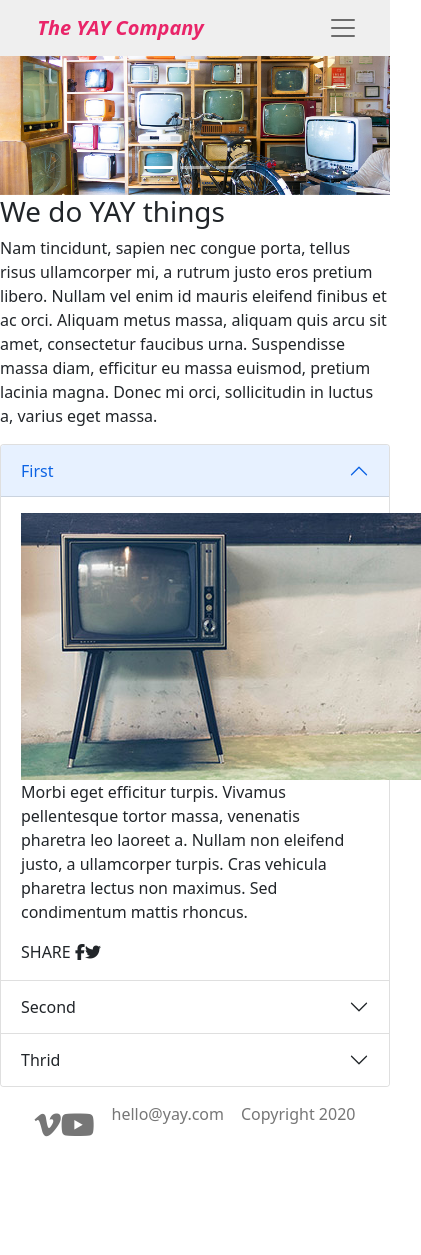
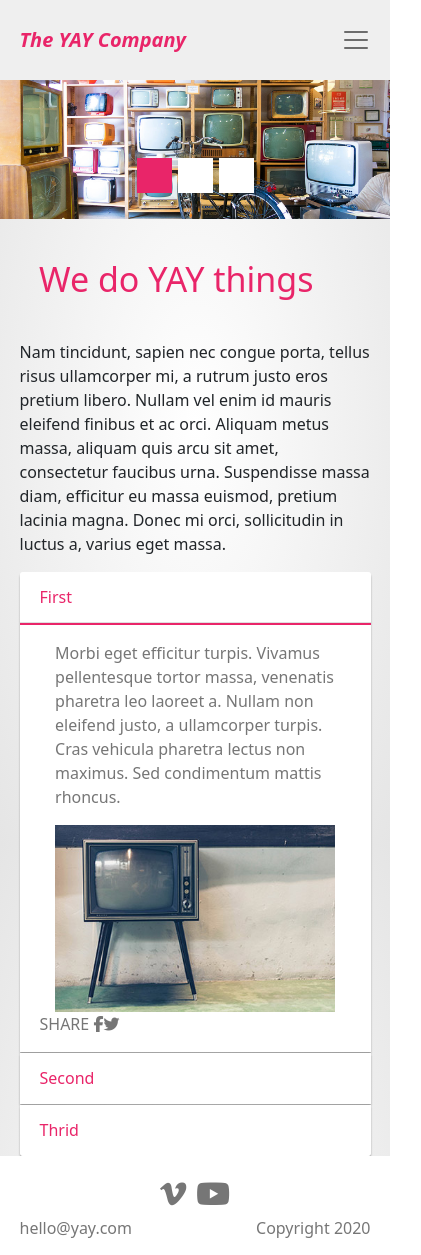
Before and after one commit to Noroff-FEU-Assignments/css-frameworks-ca-TomAnKing, a plain HTML site: page index.html in a window 390 px wide. Shown: the whole page, 421 px wide, since content can reach past the window. Before the commit the page ends 1162 px from the top, so only its background shows below. Drawn offline with nearby package versions, Linux system fonts and the light colour scheme.

Commit message:
styled home page

```diff
--- a/index.html
+++ b/index.html
@@ -113,6 +113,7 @@
         euismod, pretium lacinia magna. Donec mi orci, sollicitudin in luctus a,
         varius eget massa.
       </p>
+      <div class="test">
         <div class="accordion d-md-none" id="accordionExample">
           <div class="accordion-item">
             <h2 class="accordion-header" id="headingOne">
@@ -134,13 +135,13 @@
               data-bs-parent="#accordionExample"
             >
               <div class="accordion-body">
+                <p>
+                  Morbi eget efficitur turpis. Vivamus pellentesque tortor
+                  massa, venenatis pharetra leo laoreet a. Nullam non eleifend
+                  justo, a ullamcorper turpis. Cras vehicula pharetra lectus non
+                  maximus. Sed condimentum mattis rhoncus.
+                </p>
                 <img src="Tab images/tab-1.jpg" alt="" />
-              <p>
-                Morbi eget efficitur turpis. Vivamus pellentesque tortor massa,
-                venenatis pharetra leo laoreet a. Nullam non eleifend justo, a
-                ullamcorper turpis. Cras vehicula pharetra lectus non maximus.
-                Sed condimentum mattis rhoncus.
-              </p>
                 <div class="share-sm">
                   SHARE <i class="fab fa-facebook-f"></i
                   ><i class="fab fa-twitter"></i>
@@ -168,13 +169,13 @@
               data-bs-parent="#accordionExample"
             >
               <div class="accordion-body">
+                <p>
+                  Morbi eget efficitur turpis. Vivamus pellentesque tortor
+                  massa, venenatis pharetra leo laoreet a. Nullam non eleifend
+                  justo, a ullamcorper turpis. Cras vehicula pharetra lectus non
+                  maximus. Sed condimentum mattis rhoncus.
+                </p>
                 <img src="Tab images/tab-2.jpg" alt="" />
-              <p>
-                Morbi eget efficitur turpis. Vivamus pellentesque tortor massa,
-                venenatis pharetra leo laoreet a. Nullam non eleifend justo, a
-                ullamcorper turpis. Cras vehicula pharetra lectus non maximus.
-                Sed condimentum mattis rhoncus.
-              </p>
                 <div class="share-sm">
                   SHARE <i class="fab fa-facebook-f"></i
                   ><i class="fab fa-twitter"></i>
@@ -202,13 +203,13 @@
               data-bs-parent="#accordionExample"
             >
               <div class="accordion-body">
+                <p>
+                  Morbi eget efficitur turpis. Vivamus pellentesque tortor
+                  massa, venenatis pharetra leo laoreet a. Nullam non eleifend
+                  justo, a ullamcorper turpis. Cras vehicula pharetra lectus non
+                  maximus. Sed condimentum mattis rhoncus.
+                </p>
                 <img src="Tab images/tab-3.jpg" alt="" />
-              <p>
-                Morbi eget efficitur turpis. Vivamus pellentesque tortor massa,
-                venenatis pharetra leo laoreet a. Nullam non eleifend justo, a
-                ullamcorper turpis. Cras vehicula pharetra lectus non maximus.
-                Sed condimentum mattis rhoncus.
-              </p>
                 <div class="share-sm">
                   SHARE <i class="fab fa-facebook-f"></i
                   ><i class="fab fa-twitter"></i>
@@ -217,9 +218,10 @@
             </div>
           </div>
         </div>
+      </div>
       <div class="nav nav-tabs d-none d-md-block" id="nav-tab" role="tablist">
         <button
-          class="nav-link active"
+          class="nav-link active tab-buttons"
           id="nav-home-tab"
           data-bs-toggle="tab"
           data-bs-target="#nav-home"
@@ -231,7 +233,7 @@
           First
         </button>
         <button
-          class="nav-link"
+          class="nav-link tab-buttons"
           id="nav-profile-tab"
           data-bs-toggle="tab"
           data-bs-target="#nav-profile"
@@ -243,7 +245,7 @@
           Second
         </button>
         <button
-          class="nav-link"
+          class="nav-link tab-buttons"
           id="nav-contact-tab"
           data-bs-toggle="tab"
           data-bs-target="#nav-contact"
@@ -314,10 +316,11 @@
     </div>
     <footer>
       <div class="footer-icons">
-        <i class="fab fa-vimeo-v"></i><i class="fab fa-youtube"></i>
+        <i class="fab fa-vimeo-v" id="vimeo"></i
+        ><i class="fab fa-youtube" id="youtube"></i>
       </div>
-      <div>hello@yay.com</div>
-      <div>Copyright 2020</div>
+      <div id="mail">hello@yay.com</div>
+      <div id="copyright">Copyright 2020</div>
     </footer>
     <script
       src="https://cdn.jsdelivr.net/npm/bootstrap@5.1.1/dist/js/bootstrap.bundle.min.js"
--- /dev/null
+++ b/sass/partials/_home.scss
@@ -0,0 +1,98 @@
+.carousel-indicators [data-bs-target] {
+  height: 35px;
+  width: 35px;
+  background-color: white;
+  opacity: 1;
+  border-radius: 10px;
+}
+.carousel-indicators .active {
+  background-color: getColour(primary-colour) !important;
+}
+
+h1 {
+  margin-left: 10%;
+  color: getColour(primary-colour);
+  margin-top: 40px;
+  margin-bottom: 40px;
+  font-size: 34px;
+}
+
+p {
+  width: $content-width;
+  margin-left: $content-margin;
+  font-size: 16px;
+}
+
+.accordion {
+  width: $content-width;
+  margin-left: $content-margin;
+}
+
+.accordion-item {
+  background-color: white;
+  border: none;
+  box-shadow: rgba(0, 0, 0, 0.35) 0px 2px 2px;
+  margin-top: 1px;
+}
+
+.accordion-button:after {
+  display: none;
+}
+
+.accordion-button .active {
+  border: none;
+}
+
+.accordion-button {
+  color: getColour(primary-colour) !important;
+  background-color: white !important;
+}
+
+.accordion-body {
+  border-top: 2px solid getColour(primary-colour) !important;
+  color: getColour(secondary-colour) !important;
+  background-color: white !important;
+}
+
+.accordion img {
+  width: 90%;
+  margin-left: 5%;
+}
+
+.accordion p {
+  width: 90%;
+  margin-left: 5%;
+}
+
+.tab-content {
+  width: $content-width;
+  margin-left: $content-margin;
+}
+
+.nav-tabs {
+  width: $content-width;
+  margin-left: $content-margin;
+  border-bottom: none;
+  margin-top: 5%;
+}
+
+.tab-buttons {
+  display: inline;
+  color: getColour(primary-colour) !important;
+  width: 100px;
+  background-color: white;
+}
+
+.tab-buttons.active {
+  color: getColour(secondary-colour) !important;
+  border-radius: 7px 7px 0px 0px;
+  box-shadow: rgba(0, 0, 0, 0.35) 0px 2px 2px;
+  background-color: white;
+}
+
+.tab-content {
+  box-shadow: rgba(0, 0, 0, 0.35) 0px 2px 2px;
+  border-radius: 0px 10px 10px 10px;
+  border: none;
+  background-color: white;
+}
--- a/sass/partials/_layout.scss
+++ b/sass/partials/_layout.scss
@@ -4,6 +4,7 @@ body {
   height: 100%;
   display: flex;
   flex-direction: column;
+  background-image: radial-gradient(#ffffff, #e5e5e5);
 }
 
 .wrapper {
@@ -18,11 +19,32 @@ footer {
   background-color: getColour(header-colour);
   flex-shrink: 0;
   padding: 15px;
-  margin-left: 5%;
-  margin-right: 5%;
+  padding-left: $content-margin;
+  padding-right: $content-margin;
   background-color: white;
 
   @media (max-width: $tablet-width) {
+    display: block;
+  }
+}
+
+#vimeo {
+  margin-right: 5px;
+}
+
+#youtube {
+  margin-left: 5px;
+}
+
+#mail {
+  @media (max-width: $tablet-width) {
+    float: left;
+  }
+}
+
+#copyright {
+  @media (max-width: $tablet-width) {
+    float: right;
   }
 }
 
@@ -30,5 +52,7 @@ footer {
   font-size: 30px;
 
   @media (max-width: $tablet-width) {
+    width: 100%;
+    text-align: center;
   }
 }
--- a/sass/partials/_nav.scss
+++ b/sass/partials/_nav.scss
@@ -1,6 +1,16 @@
 .bg-light {
   background-color: getColour(header-colour) !important;
   padding: 2%;
+}
+
+.navbar {
+  margin: 0;
+  padding: 20px 0 20px 0;
+}
+
+.container-fluid {
+  margin: 0;
+  padding: 0;
 }
 
 .navbar-brand {
@@ -8,7 +18,11 @@
   font-size: 20px;
   font-weight: bold;
   font-style: italic;
-  margin-left: 5%;
+  margin-left: $content-margin;
+}
+
+.d-flex {
+  padding-right: $content-margin;
 }
 
 a.nav-link {
@@ -17,16 +31,13 @@ a.nav-link {
 
   @media (max-width: $tablet-width) {
     margin-top: 5%;
+    padding-left: $content-margin !important;
   }
 }
 
 a.nav-link.active {
   color: getColour(title-colour) !important;
   background-color: white;
-}
-
-.navbar-nav {
-  margin-right: 11%;
 }
 
 .me-2 {
@@ -45,7 +56,7 @@ a.nav-link.active {
   }
 }
 
-.btn {
+.btn-outline-success {
   background-color: getColour(primary-colour) !important;
   color: white;
   border: 0;
@@ -56,10 +67,12 @@ a.nav-link.active {
 .navbar-toggler {
   color: getColour(secondary-colour) !important;
   border: none;
+  margin-right: $content-margin !important;
+  padding: 0;
 }
 
 @media only screen and (max-width: 991px) {
   .navbar-nav {
-    margin-left: 5% !important;
+    margin: 0% !important;
   }
 }
--- a/sass/partials/_variables.scss
+++ b/sass/partials/_variables.scss
@@ -1,11 +1,12 @@
 $tablet-width: 976px;
+$content-margin: 5%;
+$content-width: 90%;
 
 $colours: (
   primary-colour: #e92569,
   secondary-colour: #767676,
   header-colour: #efefef,
   title-colour: #0a0a0a,
-  background-colour: #ffffff - #e5e5e5,
 );
 
 @function getColour($colour) {
--- a/sass/style.scss
+++ b/sass/style.scss
@@ -1,3 +1,6 @@
 @import "partials/variables";
 @import "partials/layout";
 @import "partials/nav";
+@import "partials/home";
+@import "partials/news";
+@import "partials/contact";
```
Also changed, not shown: contact.html (+4 -3 lines), news.html (+4 -3 lines), css/style.css, sass/partials/_contact.scss (added), sass/partials/_news.scss (added), 1 other file. Lines whose indentation alone changed are shown as unchanged.
